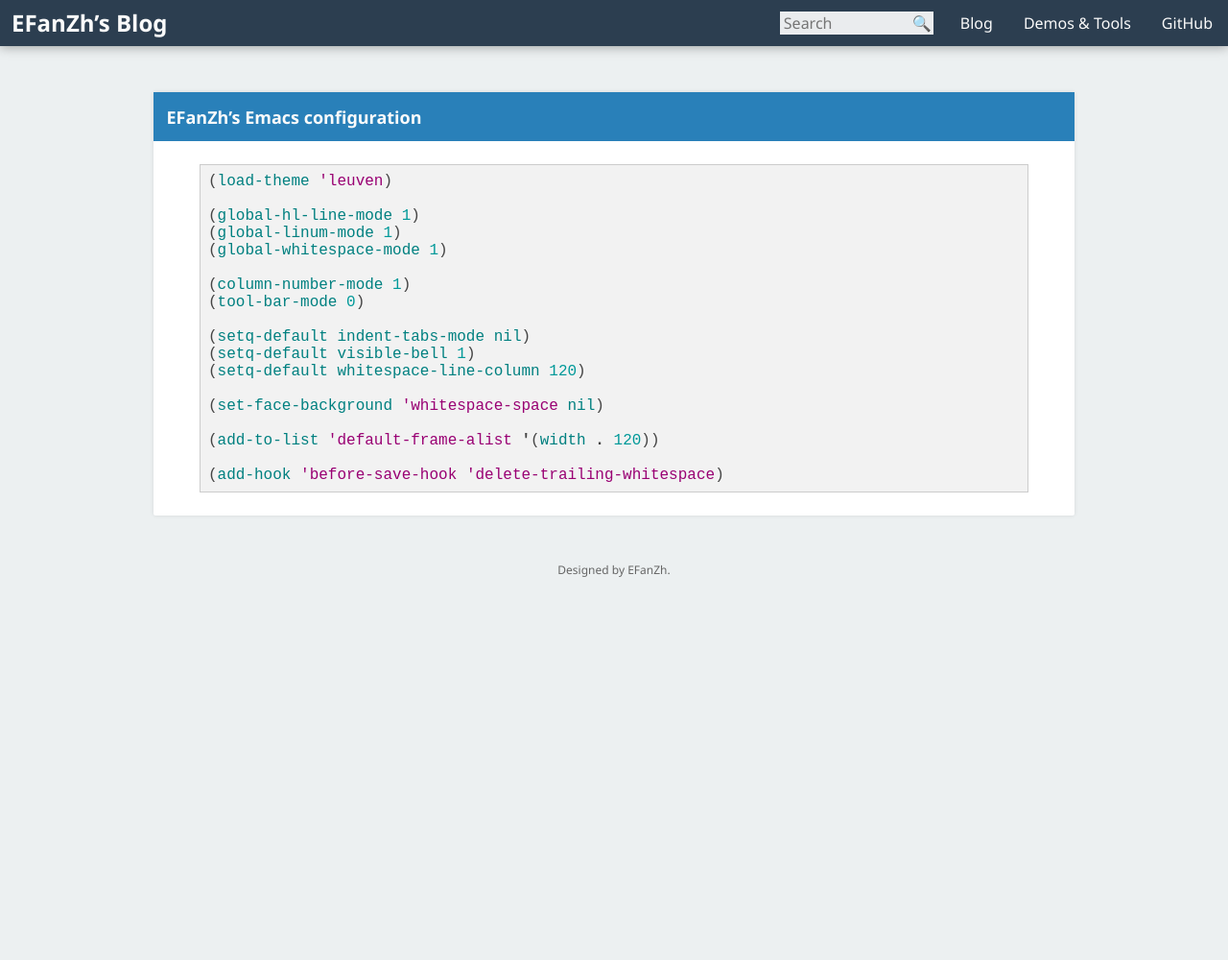
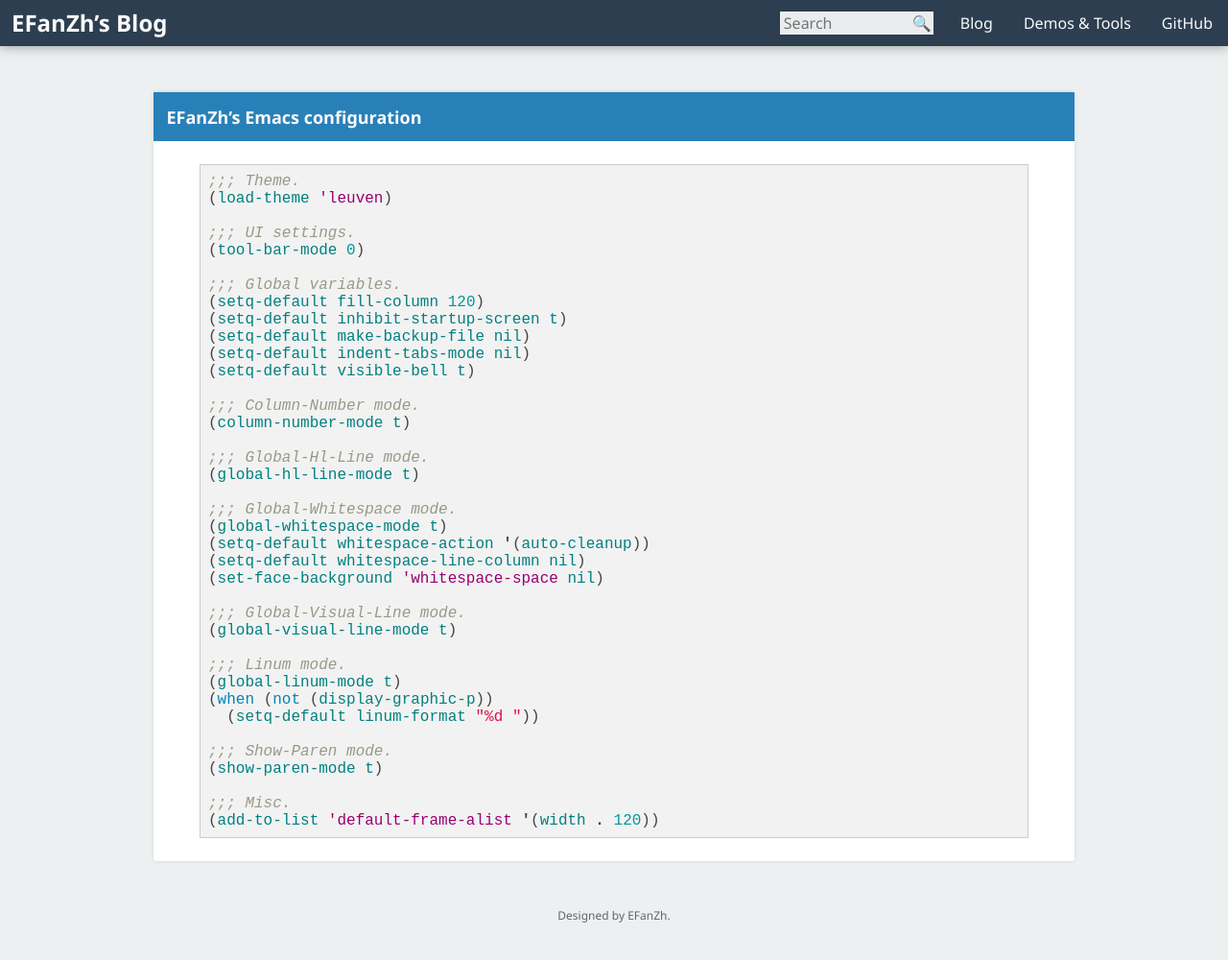
Before and after one commit to fuzeyi/efanzh.github.io, a Jekyll site: the page built from _posts/2016-09-20-emacs-configuration.md, in a window 1280 px wide and 1010 px high. Shown: the top 1000 px of the window at 96% size. Built offline with Jekyll 4.4.1, drawn with Linux system fonts in a browser that asks for light colours.

Commit message:
Update Emacs configuration

````diff
--- a/_posts/2016-09-20-emacs-configuration.md
+++ b/_posts/2016-09-20-emacs-configuration.md
@@ -3,22 +3,42 @@ title: EFanZh’s Emacs configuration
 ---
 
 ```elisp
+;;; Theme.
 (load-theme 'leuven)
 
-(global-hl-line-mode 1)
-(global-linum-mode 1)
-(global-whitespace-mode 1)
-
-(column-number-mode 1)
+;;; UI settings.
 (tool-bar-mode 0)
 
+;;; Global variables.
+(setq-default fill-column 120)
+(setq-default inhibit-startup-screen t)
+(setq-default make-backup-file nil)
 (setq-default indent-tabs-mode nil)
-(setq-default visible-bell 1)
-(setq-default whitespace-line-column 120)
+(setq-default visible-bell t)
 
+;;; Column-Number mode.
+(column-number-mode t)
+
+;;; Global-Hl-Line mode.
+(global-hl-line-mode t)
+
+;;; Global-Whitespace mode.
+(global-whitespace-mode t)
+(setq-default whitespace-action '(auto-cleanup))
+(setq-default whitespace-line-column nil)
 (set-face-background 'whitespace-space nil)
 
+;;; Global-Visual-Line mode.
+(global-visual-line-mode t)
+
+;;; Linum mode.
+(global-linum-mode t)
+(when (not (display-graphic-p))
+  (setq-default linum-format "%d "))
+
+;;; Show-Paren mode.
+(show-paren-mode t)
+
+;;; Misc.
 (add-to-list 'default-frame-alist '(width . 120))
-
-(add-hook 'before-save-hook 'delete-trailing-whitespace)
 ```
````
